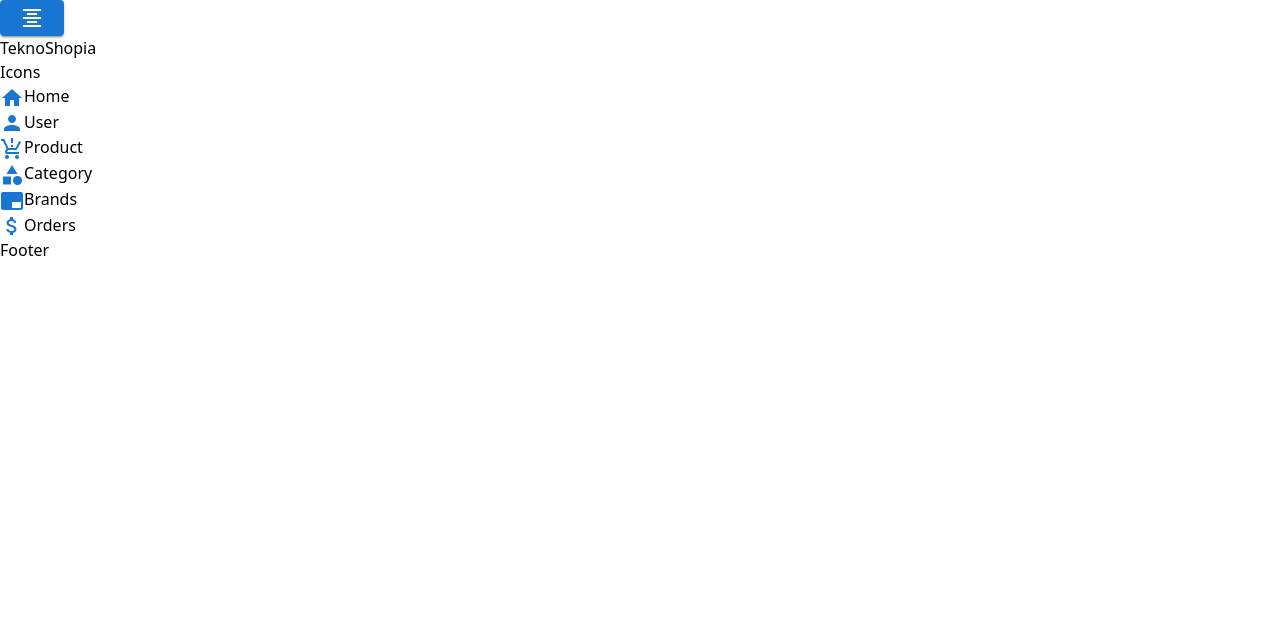
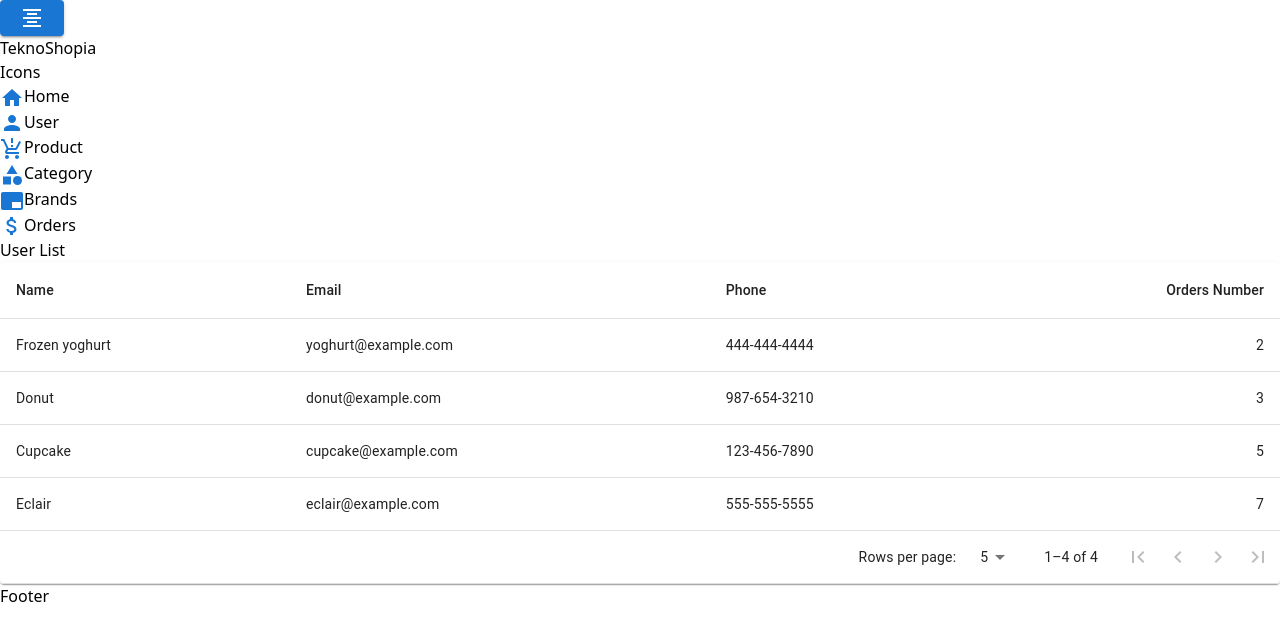
Before and after one commit to softwarEngineerYusuf/TeknoShopia, a React (Vite) app in the folder Panel/: page /user in a window 1280 px wide. Shown: the top 640 px of the page. Built offline with nearby package versions, Linux system fonts and the light colour scheme.

Commit message:
Tablo added to Panel User page.

```diff
--- a/Panel/src/App.tsx
+++ b/Panel/src/App.tsx
@@ -7,8 +7,9 @@ import Footer from "./components/footer/Footer";
 import Order from "./pages/Order";
 import Product from "./pages/Product";
 import Menu from "./components/menu/Menu";
+import User from "./pages/User";
 function App() {
-  const [isMenuClosed, setIsMenuClosed] = useState<boolean>(false);
+  const [isMenuClosed, setIsMenuClosed] = useState<boolean>(false); //butona basıldığında menümüz daha küçük hale gelir.
   return (
     <>
       <Router>
@@ -21,13 +22,14 @@ function App() {
             <div
               className={`${
                 isMenuClosed ? "w-15" : "w-52"
-              } min-w-[3rem] bg-gray-700 transition-all duration-300`}
+              } min-w-[3rem] bg-gray-700 transition-all duration-300  flex-shrink-0`}
             >
               <Menu isMenuClosed={isMenuClosed} />
             </div>
-            <div className="flex-grow">
+            <div className="flex-grow overflow-auto">
               <Routes>
                 <Route path="/" element={<Home />} />
+                <Route path="/user" element={<User />} />
                 <Route path="/products" element={<Product />} />
                 <Route path="/orders" element={<Order />} />
               </Routes>
--- /dev/null
+++ b/Panel/src/components/UserTable/UserTable.tsx
@@ -0,0 +1,101 @@
+import React from "react";
+import {
+  Table,
+  TableBody,
+  TableCell,
+  TableContainer,
+  TableFooter,
+  TableHead,
+  TablePagination,
+  TableRow,
+  Paper,
+} from "@mui/material";
+import UserTablePagination from "./UserTablePagination";
+
+function createData(
+  name: string,
+  email: string,
+  phone: string,
+  ordersNumber: number
+) {
+  return { name, email, phone, ordersNumber };
+}
+
+const rows = [
+  createData("Cupcake", "cupcake@example.com", "123-456-7890", 5),
+  createData("Donut", "donut@example.com", "987-654-3210", 3),
+  createData("Eclair", "eclair@example.com", "555-555-5555", 7),
+  createData("Frozen yoghurt", "yoghurt@example.com", "444-444-4444", 2),
+  // Diğer satırlar...
+].sort((a, b) => (a.ordersNumber < b.ordersNumber ? -1 : 1));
+
+export default function UserTable() {
+  const [page, setPage] = React.useState(0);
+  const [rowsPerPage, setRowsPerPage] = React.useState(5);
+
+  const emptyRows =
+    page > 0 ? Math.max(0, (1 + page) * rowsPerPage - rows.length) : 0;
+
+  const handleChangePage = (
+    event: React.MouseEvent<HTMLButtonElement> | null,
+    newPage: number
+  ) => {
+    setPage(newPage);
+  };
+
+  const handleChangeRowsPerPage = (
+    event: React.ChangeEvent<HTMLInputElement | HTMLTextAreaElement>
+  ) => {
+    setRowsPerPage(parseInt(event.target.value, 10));
+    setPage(0);
+  };
+
+  return (
+    <TableContainer component={Paper}>
+      <Table sx={{ minWidth: 500 }} aria-label="custom pagination table">
+        <TableHead>
+          <TableRow>
+            <TableCell>Name</TableCell>
+            <TableCell>Email</TableCell>
+            <TableCell>Phone</TableCell>
+            <TableCell align="right">Orders Number</TableCell>
+          </TableRow>
+        </TableHead>
+        <TableBody>
+          {(rowsPerPage > 0
+            ? rows.slice(page * rowsPerPage, page * rowsPerPage + rowsPerPage)
+            : rows
+          ).map((row) => (
+            <TableRow key={row.name}>
+              <TableCell component="th" scope="row">
+                {row.name}
+              </TableCell>
+              <TableCell>{row.email}</TableCell>
+              <TableCell>{row.phone}</TableCell>
+              <TableCell align="right">{row.ordersNumber}</TableCell>
+            </TableRow>
+          ))}
+          {emptyRows > 0 && (
+            <TableRow style={{ height: 53 * emptyRows }}>
+              <TableCell colSpan={4} />
+            </TableRow>
+          )}
+        </TableBody>
+        <TableFooter>
+          <TableRow>
+            <TablePagination
+              rowsPerPageOptions={[5, 10, 25, { label: "All", value: -1 }]}
+              colSpan={4}
+              count={rows.length}
+              rowsPerPage={rowsPerPage}
+              page={page}
+              onPageChange={handleChangePage}
+              onRowsPerPageChange={handleChangeRowsPerPage}
+              ActionsComponent={UserTablePagination}
+            />
+          </TableRow>
+        </TableFooter>
+      </Table>
+    </TableContainer>
+  );
+}
--- /dev/null
+++ b/Panel/src/components/UserTable/UserTablePagination.tsx
@@ -0,0 +1,90 @@
+import React from "react";
+import { useTheme } from "@mui/material/styles";
+import Box from "@mui/material/Box";
+import IconButton from "@mui/material/IconButton";
+import FirstPageIcon from "@mui/icons-material/FirstPage";
+import KeyboardArrowLeft from "@mui/icons-material/KeyboardArrowLeft";
+import KeyboardArrowRight from "@mui/icons-material/KeyboardArrowRight";
+import LastPageIcon from "@mui/icons-material/LastPage";
+
+interface TablePaginationActionsProps {
+  count: number;
+  page: number;
+  rowsPerPage: number;
+  onPageChange: (
+    event: React.MouseEvent<HTMLButtonElement>,
+    newPage: number
+  ) => void;
+}
+
+export default function TablePaginationActions(
+  props: TablePaginationActionsProps
+) {
+  const theme = useTheme();
+  const { count, page, rowsPerPage, onPageChange } = props;
+
+  const handleFirstPageButtonClick = (
+    event: React.MouseEvent<HTMLButtonElement>
+  ) => {
+    onPageChange(event, 0);
+  };
+
+  const handleBackButtonClick = (
+    event: React.MouseEvent<HTMLButtonElement>
+  ) => {
+    onPageChange(event, page - 1);
+  };
+
+  const handleNextButtonClick = (
+    event: React.MouseEvent<HTMLButtonElement>
+  ) => {
+    onPageChange(event, page + 1);
+  };
+
+  const handleLastPageButtonClick = (
+    event: React.MouseEvent<HTMLButtonElement>
+  ) => {
+    onPageChange(event, Math.max(0, Math.ceil(count / rowsPerPage) - 1));
+  };
+
+  return (
+    <Box sx={{ flexShrink: 0, ml: 2.5 }}>
+      <IconButton
+        onClick={handleFirstPageButtonClick}
+        disabled={page === 0}
+        aria-label="first page"
+      >
+        {theme.direction === "rtl" ? <LastPageIcon /> : <FirstPageIcon />}
+      </IconButton>
+      <IconButton
+        onClick={handleBackButtonClick}
+        disabled={page === 0}
+        aria-label="previous page"
+      >
+        {theme.direction === "rtl" ? (
+          <KeyboardArrowRight />
+        ) : (
+          <KeyboardArrowLeft />
+        )}
+      </IconButton>
+      <IconButton
+        onClick={handleNextButtonClick}
+        disabled={page >= Math.ceil(count / rowsPerPage) - 1}
+        aria-label="next page"
+      >
+        {theme.direction === "rtl" ? (
+          <KeyboardArrowLeft />
+        ) : (
+          <KeyboardArrowRight />
+        )}
+      </IconButton>
+      <IconButton
+        onClick={handleLastPageButtonClick}
+        disabled={page >= Math.ceil(count / rowsPerPage) - 1}
+        aria-label="last page"
+      >
+        {theme.direction === "rtl" ? <FirstPageIcon /> : <LastPageIcon />}
+      </IconButton>
+    </Box>
+  );
+}
--- a/Panel/src/components/menu/Menu.tsx
+++ b/Panel/src/components/menu/Menu.tsx
@@ -27,7 +27,7 @@ const Menu: React.FC<MenuClosedProps> = ({ isMenuClosed }) => {
       </div>
       <div className="flex items-center  mb-4 ">
         <Link
-          to="/"
+          to="/user"
           className="mx-1 flex flex-1 items-center p-2  hover:bg-gray-400 rounded-md transition-colors duration-200 text-xl"
         >
           {" "}
--- a/Panel/src/components/navbar/Navbar.tsx
+++ b/Panel/src/components/navbar/Navbar.tsx
@@ -11,7 +11,7 @@ const Navbar: React.FC<NavbarClosedProps> = ({
   setIsMenuClosed,
 }) => {
   return (
-    <div className="flex justify-between items-center px-6 text-red-600 border-b-2 border-b-gray-400 py-7">
+    <div className="flex justify-between items-center px-6 text-red-600 border-b-2 border-b-gray-500 py-7">
       <div className="flex">
         <div>
           <Button
--- a/Panel/src/pages/User.tsx
+++ b/Panel/src/pages/User.tsx
@@ -1,5 +1,13 @@
+import UserTable from "../components/UserTable/UserTable";
+
 const User = () => {
-  return <div></div>;
+  return (
+    <div className="mr-5 ml-5">
+      {" "}
+      <h1>User List</h1>
+      <UserTable />
+    </div>
+  );
 };
 
 export default User;
```
